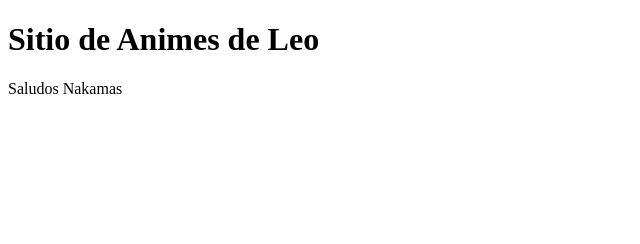
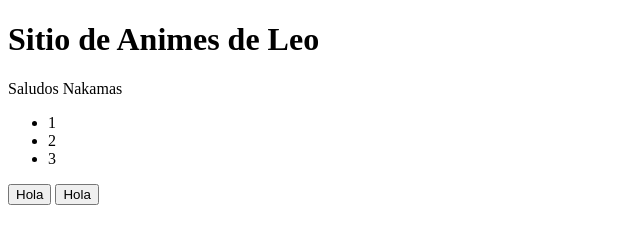
Before and after one commit to lbarbaranm/proyecto2, a plain HTML site: page index.html in a window 1280 px wide. Shown: the whole page, without its empty margins (0-640 px from the left). Drawn offline with Linux system fonts and the light colour scheme.

```diff
--- a/index.html
+++ b/index.html
@@ -9,5 +9,15 @@
 <body>
     <h1>Sitio de Animes de Leo</h1>
     <p>Saludos Nakamas</p>
+    <form action="">
+        <ul>
+            <li>1</li>
+            <li>2</li>
+            <li>3</li>
+        </ul>
+        <button type="submit" >Hola</button>
+        <input type="submit" value="Hola">
+
+    </form>
 </body>
 </html>
```
